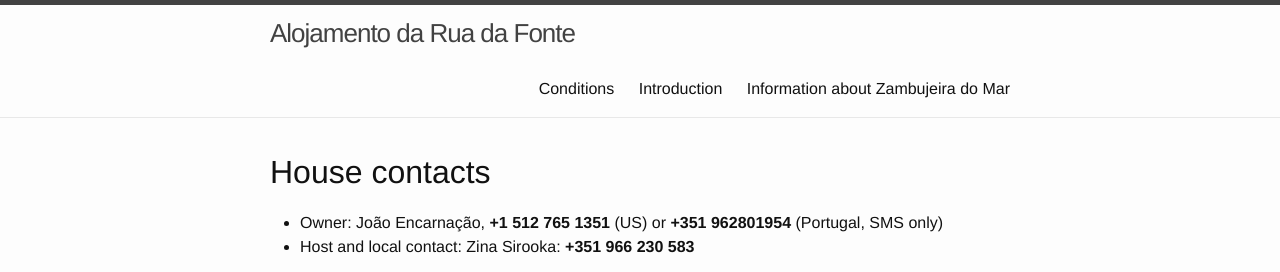
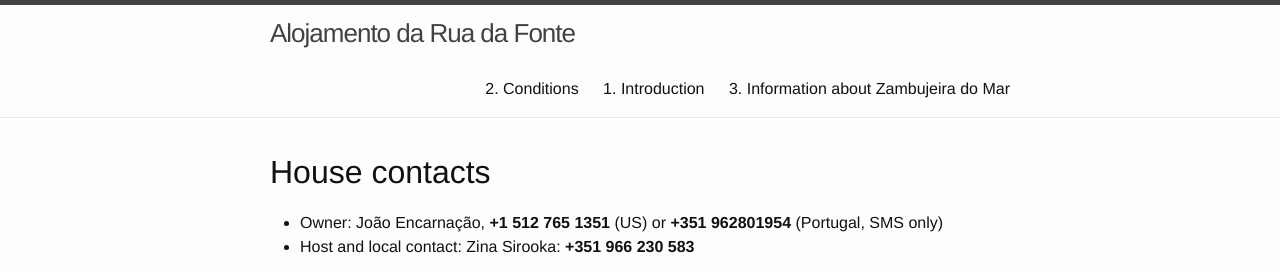
Before and after one commit to jgte/zh, a Jekyll site: the page built from en_intro.md, in a window 1280 px wide. Shown: the top 272 px of the page. Built offline with Jekyll 4.4.1, drawn with Linux system fonts in a browser that asks for light colours.

Commit message:
renamed the titles

```diff
--- a/en_desc.md
+++ b/en_desc.md
@@ -1,6 +1,6 @@
 ---
 layout: default
-title: Conditions
+title: 2. Conditions
 subtitle: Alojamento da Rua da Fonte
 permalink: /en/desc
 ---
--- a/en_intro.md
+++ b/en_intro.md
@@ -1,6 +1,6 @@
 ---
 layout: default
-title: Introduction
+title: 1. Introduction
 subtitle: Alojamento da Rua da Fonte
 permalink: /en/intro
 ---
--- a/en_wtd.md
+++ b/en_wtd.md
@@ -1,6 +1,6 @@
 ---
 layout: default
-title: Information about Zambujeira do Mar
+title: 3. Information about Zambujeira do Mar
 subtitle: What to do
 permalink: /en/whattodo
 ---
```
